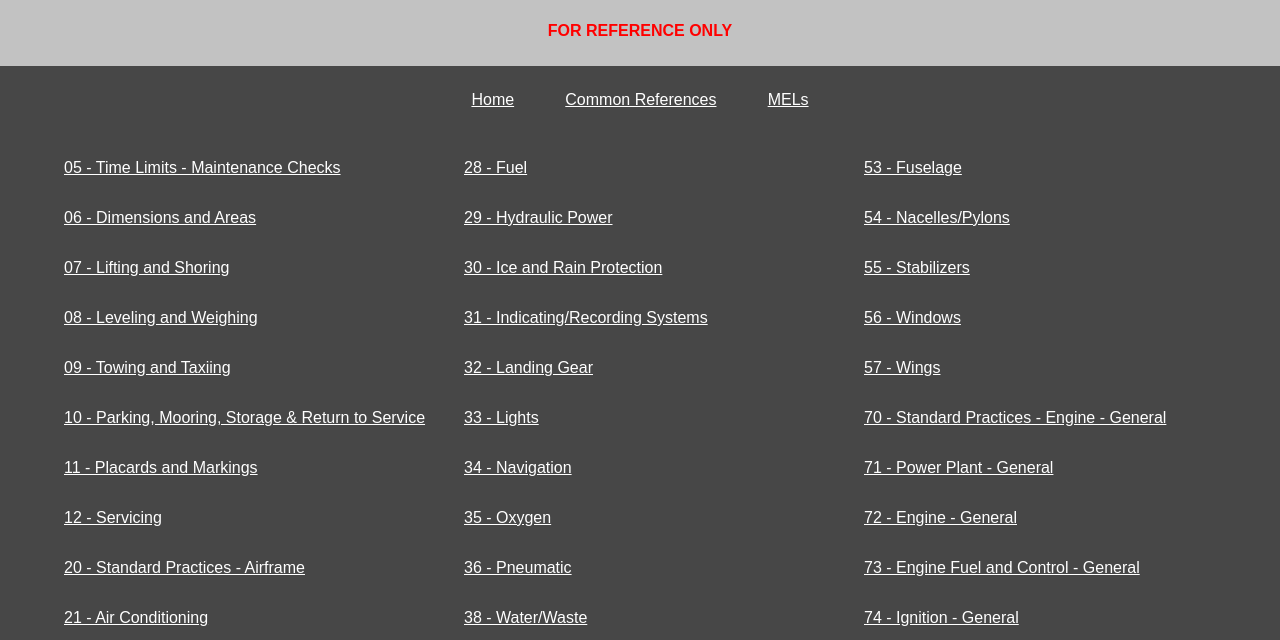
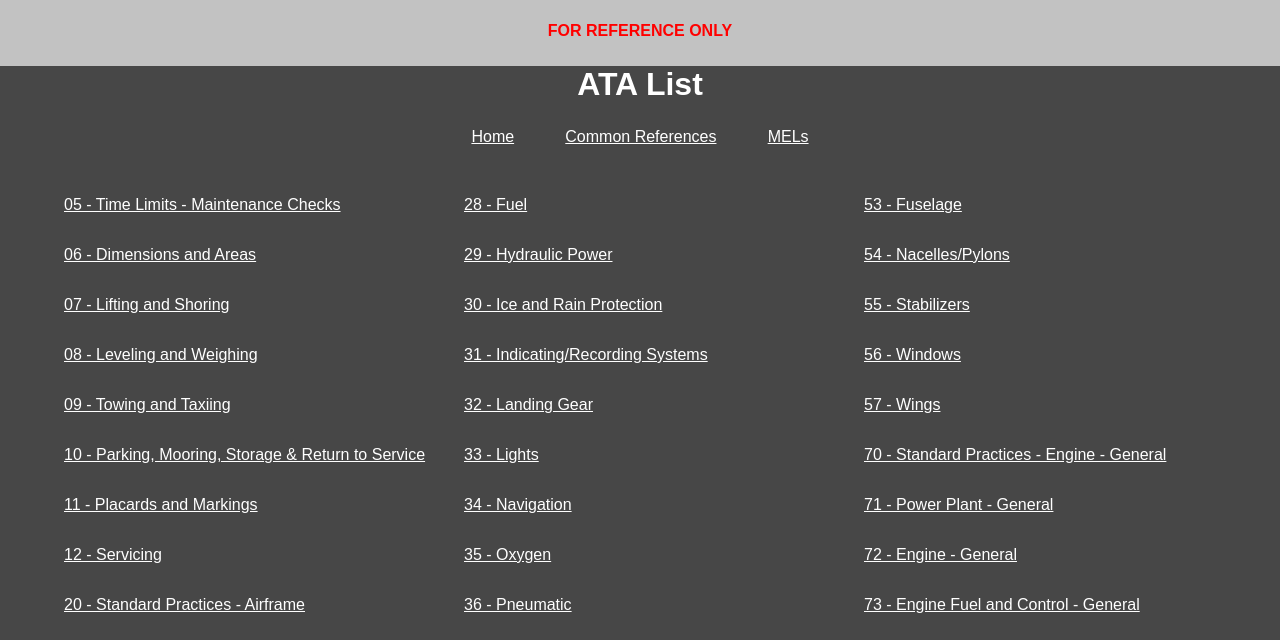
Before and after one commit to PeskyPenguin923/A320-ATA, a plain HTML site: page index.html in a window 1280 px wide. Shown: the part 133-773 px from the top of the page. Drawn offline with Linux system fonts and the light colour scheme.

Commit message:
Change title

```diff
--- a/index.html
+++ b/index.html
@@ -24,6 +24,7 @@
     <div class="disclaimer">
         FOR REFERENCE ONLY
     </div>
+    <div class="title">ATA List</div>
     <div class="menu">
         <div class="menu-item"><a href="index.html">Home</a></div>
         <div class="menu-item"><a href="common.html">Common References</a></div>
```
